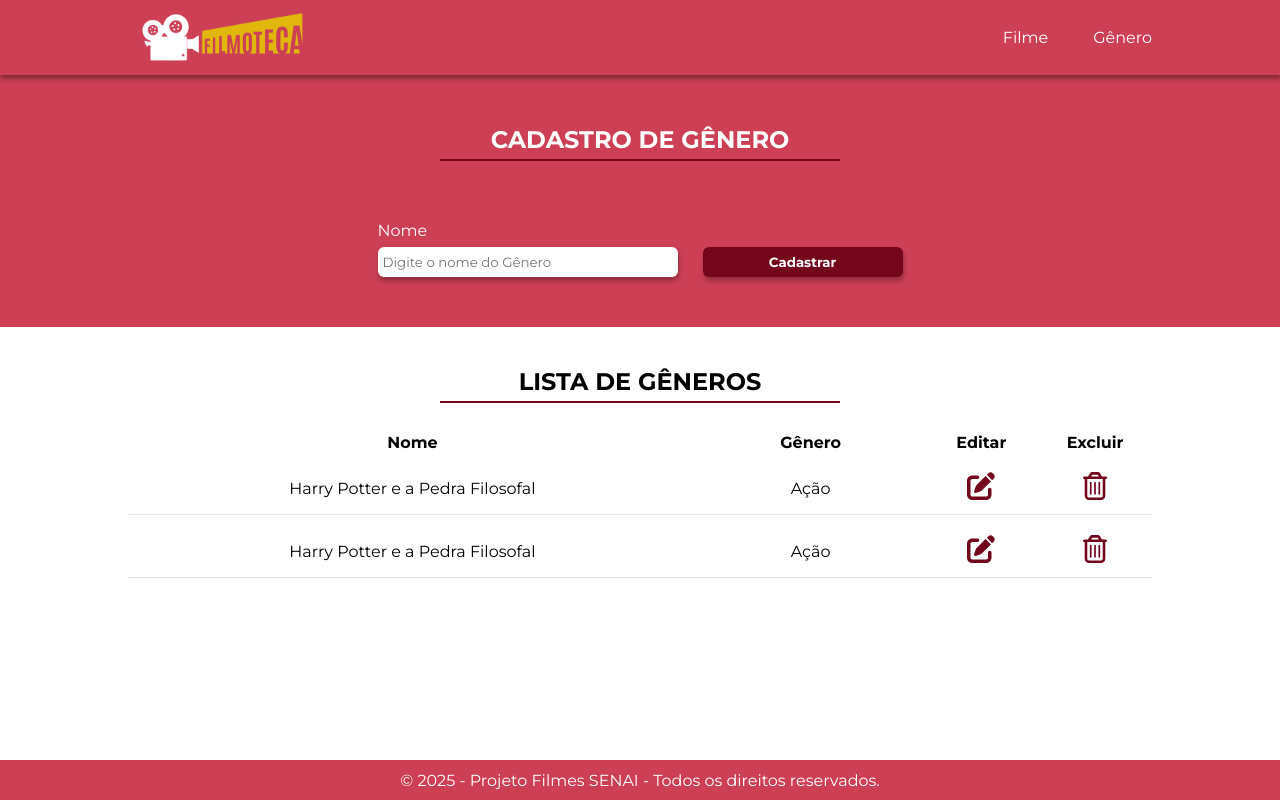
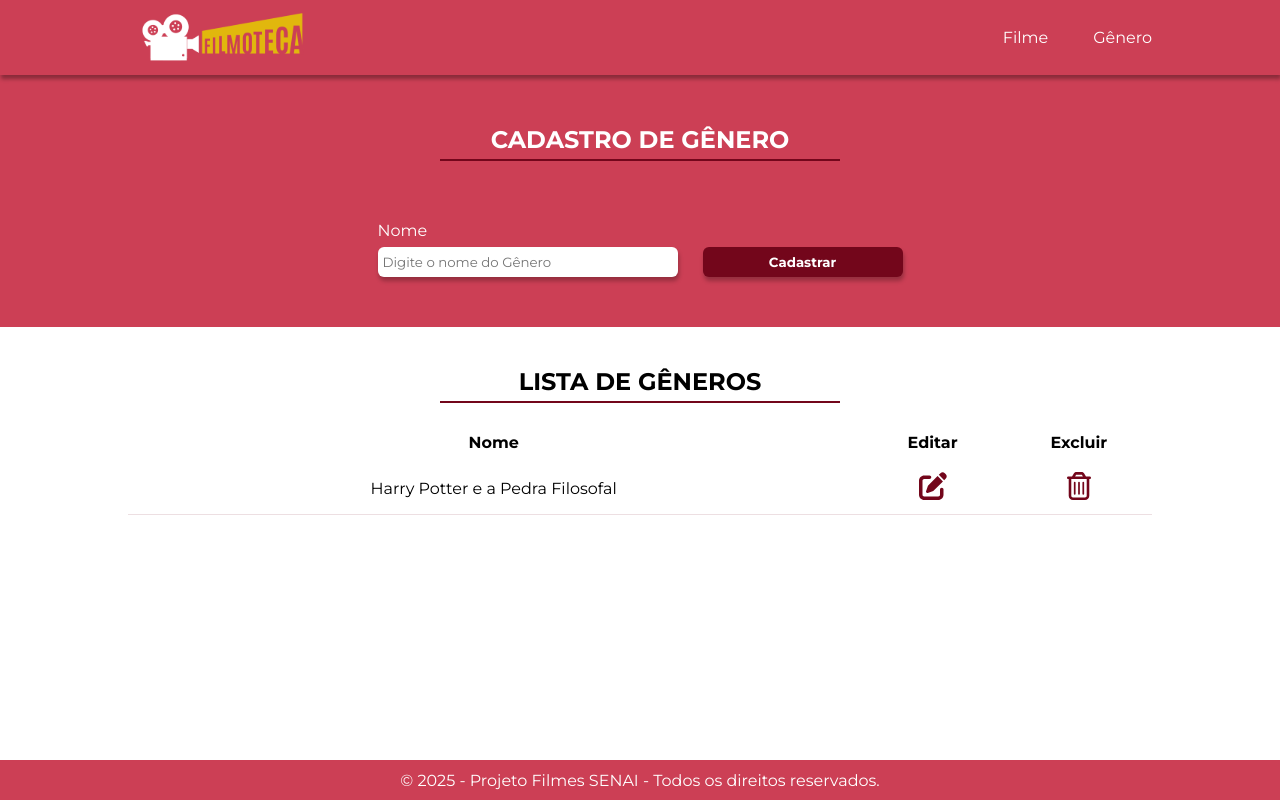
Before and after one commit to Bryan-sfc/React-Filmes, a React (Create React App) app in the folder filmes/: page /Genero in a window 1280 px wide. Built offline with nearby package versions, Linux system fonts and the light colour scheme.

Commit message:
feat: Finalizando front-end

```diff
--- a/filmes/src/components/cadastro/Cadastro.jsx
+++ b/filmes/src/components/cadastro/Cadastro.jsx
@@ -15,10 +15,10 @@ const Cadastro = (props) => {
                     <div className="campo_cad_genero" style={{display:props.visibilidade}}>
                         <label htmlFor="genero">Gênero</label>
                         <select name="genero" id="">
-                            <option  value="" disabled selected>Selecione</option>
+                            <option value="" disabled selected>Selecione</option>
                             <option value="">Bolsonaro</option>
                             <option value="">Campeonato de Facada</option>
-                            <option value="">Maconha</option>
+                            <option value="">Plugados</option>
                         </select>
                     </div>
                     <Botao nomeDoBotao={props.nomeDoBotao}/>
--- a/filmes/src/components/footer/footer.css
+++ b/filmes/src/components/footer/footer.css
@@ -5,6 +5,8 @@ footer {
     display: flex;
     justify-content: center;
     align-items: center;
+    text-align: center;
+    padding: 0 10px 0 10px;
 
     height: 40px;
 }
--- a/filmes/src/components/lista/Lista.jsx
+++ b/filmes/src/components/lista/Lista.jsx
@@ -6,7 +6,7 @@ import Excluir from "../../assets/img/trash-can-regular.svg"
 const Lista = (props) => {
     return (
         <section className="layout_grid listagem">
-            <h1>{props.Lista}</h1>
+            <h1>{props.tituloLista}</h1>
             <hr />
 
             <div className="tabela">
@@ -17,7 +17,7 @@ const Lista = (props) => {
                         <tr className="table_cabecalho">
                             {/* th => table head */}
                             <th>Nome</th>
-                            <th>Gênero</th>
+                            <th style={{display:props.visivel}}>Gênero</th>
                             <th>Editar</th>
                             <th>Excluir</th>
                         </tr>
@@ -26,14 +26,7 @@ const Lista = (props) => {
                     <tbody>
                         <tr className="item_lista">
                             <td data-cell="Nome">Harry Potter e a Pedra Filosofal</td>
-                            <td data-cell="Gênero">Ação</td>
-                            <td data-cell="Editar"><img src={Editar} alt="Caneta" /></td>
-                            <td data-cell="Excluir"><img src={Excluir} alt="Lixeira" /></td>
-                        </tr>
-
-                        <tr className="item_lista">
-                            <td data-cell="Nome">Harry Potter e a Pedra Filosofal</td>
-                            <td data-cell="Gênero">Ação</td>
+                            <td data-cell="Gênero" style={{display:props.visivel}}>Ação</td>
                             <td data-cell="Editar"><img src={Editar} alt="Caneta" /></td>
                             <td data-cell="Excluir"><img src={Excluir} alt="Lixeira" /></td>
                         </tr>
--- a/filmes/src/pages/cadastroFilme/CadastroFilme.jsx
+++ b/filmes/src/pages/cadastroFilme/CadastroFilme.jsx
@@ -5,7 +5,7 @@ import Header from "../../components/header/Header";
 import Lista from "../../components/lista/Lista";
 
 const CadastroFilme = () => {
-    return(
+    return (
         <>
             <Header/>
             <main>
@@ -16,7 +16,7 @@ const CadastroFilme = () => {
                 />
 
                 <Lista
-                    Lista="Lista de Filmes"
+                    tituloLista="Lista de Filmes"
                 />
             </main>
             <Footer/>
--- a/filmes/src/pages/cadastroGenero/CadastroGenero.jsx
+++ b/filmes/src/pages/cadastroGenero/CadastroGenero.jsx
@@ -15,7 +15,8 @@ const CadastroGenero = () => {
                     nomeDoBotao="Cadastrar"
                 />
                 <Lista
-                    Lista="Lista de Gêneros"
+                    tituloLista="Lista de Gêneros"
+                    visivel="none"
                 />
             </main>
             <Footer/>
```
